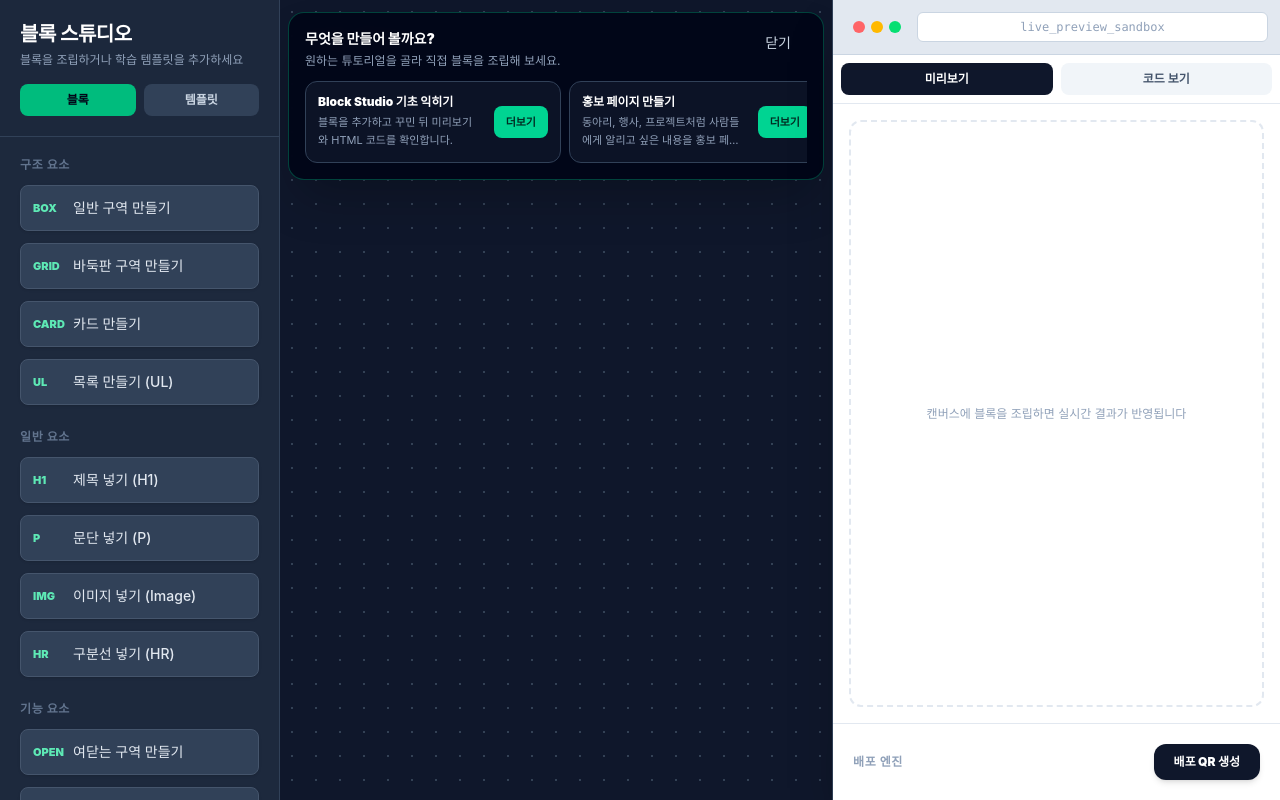
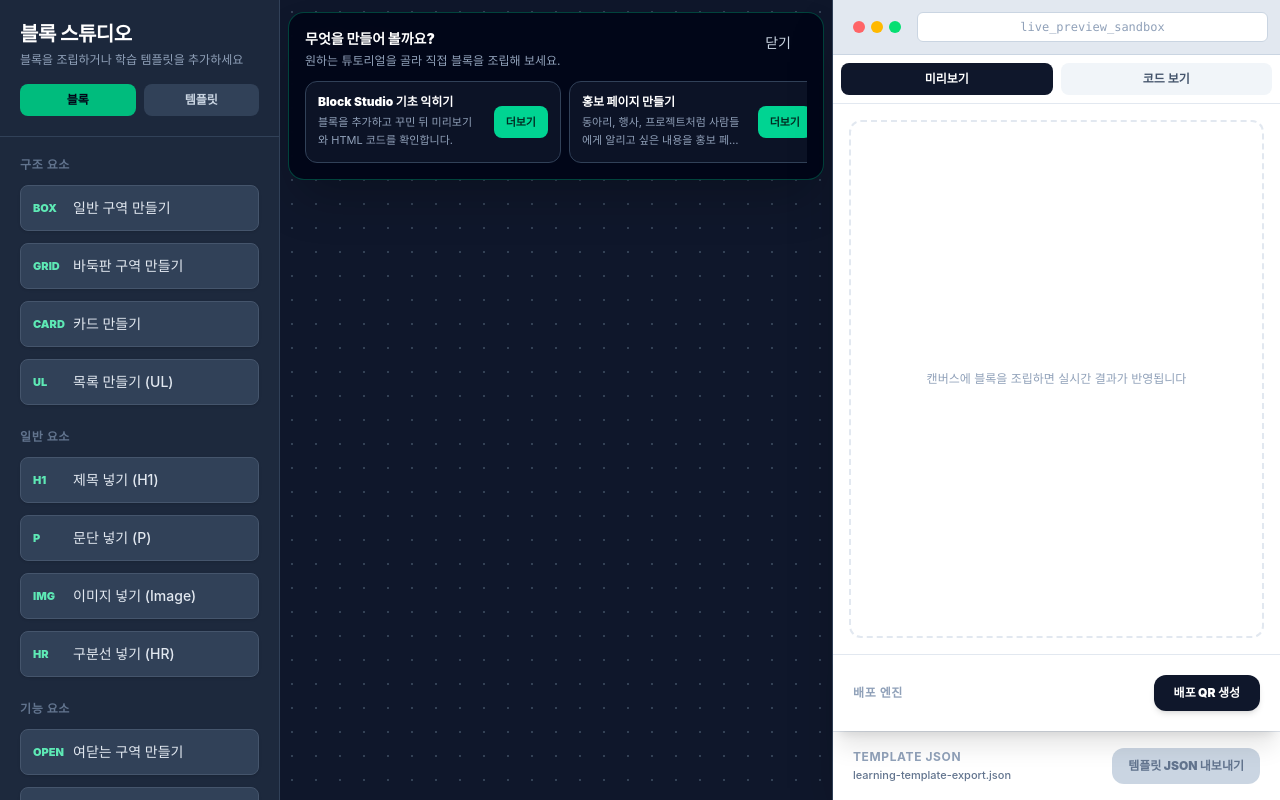
Before and after one commit to BladeHailSylas/WebShower, a React (Vite) app: page / in a window 1280 px wide. Built offline with nearby package versions, Linux system fonts and the light colour scheme.

Commit message:
Export template

```diff
--- a/src/components/block/preview/BlockRenderer.tsx
+++ b/src/components/block/preview/BlockRenderer.tsx
@@ -1,5 +1,6 @@
 import { useState } from "react";
 import type { HtmlBlock } from "../../../types/types";
+import LearningTemplateExportPanel from "../../../features/block-studio/templates/components/LearningTemplateExportPanel";
 import CodeViewPanel from "./CodeViewPanel";
 import PreviewBlockRenderer from "./PreviewBlockRenderer";
 import QrExportPanel from "./QrExportPanel";
@@ -70,6 +71,7 @@ export default function BlockRenderer({ blocks, onTabViewed }: BlockRendererProp
       </div>
 
       <QrExportPanel blocks={blocks} />
+      <LearningTemplateExportPanel blocks={blocks} />
     </div>
   );
 }
--- /dev/null
+++ b/src/features/block-studio/templates/components/LearningTemplateExportPanel.tsx
@@ -0,0 +1,47 @@
+import type { HtmlBlock } from "../../../../types/types";
+import { createLearningTemplateExport } from "../export/createLearningTemplateExport";
+
+interface LearningTemplateExportPanelProps {
+  blocks: HtmlBlock[];
+}
+
+const exportFileName = "learning-template-export.json";
+
+function downloadJsonFile(fileName: string, data: unknown) {
+  const json = JSON.stringify(data, null, 2);
+  const blob = new Blob([json], { type: "application/json;charset=utf-8" });
+  const url = URL.createObjectURL(blob);
+  const link = document.createElement("a");
+
+  link.href = url;
+  link.download = fileName;
+  link.click();
+
+  URL.revokeObjectURL(url);
+}
+
+export default function LearningTemplateExportPanel({ blocks }: LearningTemplateExportPanelProps) {
+  const hasBlocks = blocks.length > 0;
+
+  const exportLearningTemplate = () => {
+    if (!hasBlocks) return;
+    downloadJsonFile(exportFileName, createLearningTemplateExport(blocks));
+  };
+
+  return (
+    <div className="border-t border-slate-200 bg-white px-5 py-4 shrink-0 flex items-center justify-between gap-4">
+      <div className="flex min-w-0 flex-col gap-0.5">
+        <span className="text-xs font-bold text-slate-400 uppercase tracking-wider">Template JSON</span>
+        <span className="truncate text-[11px] font-medium text-slate-500">{exportFileName}</span>
+      </div>
+      <button
+        type="button"
+        onClick={exportLearningTemplate}
+        disabled={!hasBlocks}
+        className="rounded-xl bg-indigo-600 px-4 py-2.5 text-xs font-black text-white shadow-md transition-all hover:bg-indigo-500 active:scale-95 disabled:cursor-not-allowed disabled:bg-slate-300 disabled:text-slate-500 disabled:shadow-none"
+      >
+        템플릿 JSON 내보내기
+      </button>
+    </div>
+  );
+}
--- /dev/null
+++ b/src/features/block-studio/templates/export/createLearningTemplateExport.ts
@@ -0,0 +1,39 @@
+import type { HtmlBlock } from "../../../../types/types";
+import { knownChildFields } from "../../blocks/tree/blockChildFields";
+import type { LearningTemplate } from "../types/learningTemplate.types";
+
+const TEMPLATE_EXPORT_ID = "사용자 지정 ID";
+
+function createTemplateBlockId(index: number): string {
+  return `${TEMPLATE_EXPORT_ID}-block-${index}`;
+}
+
+function assignTemplateBlockIds(block: HtmlBlock, nextIndex: { value: number }): HtmlBlock {
+  const blockWithId: HtmlBlock = {
+    ...block,
+    id: createTemplateBlockId(nextIndex.value),
+  };
+  nextIndex.value += 1;
+
+  return knownChildFields.reduce<HtmlBlock>((nextBlock, field) => {
+    const children = nextBlock[field];
+    if (!children) return nextBlock;
+
+    return {
+      ...nextBlock,
+      [field]: children.map((child) => assignTemplateBlockIds(child, nextIndex)),
+    };
+  }, blockWithId);
+}
+
+export function createLearningTemplateExport(blocks: HtmlBlock[]): LearningTemplate {
+  const nextIndex = { value: 1 };
+
+  return {
+    id: TEMPLATE_EXPORT_ID,
+    title: "사용자 지정 타이틀",
+    description: "사용자 지정 설명",
+    learningPoints: ["사용자 지정 학습 포인트"],
+    blocks: structuredClone(blocks).map((block) => assignTemplateBlockIds(block, nextIndex)),
+  };
+}
```
